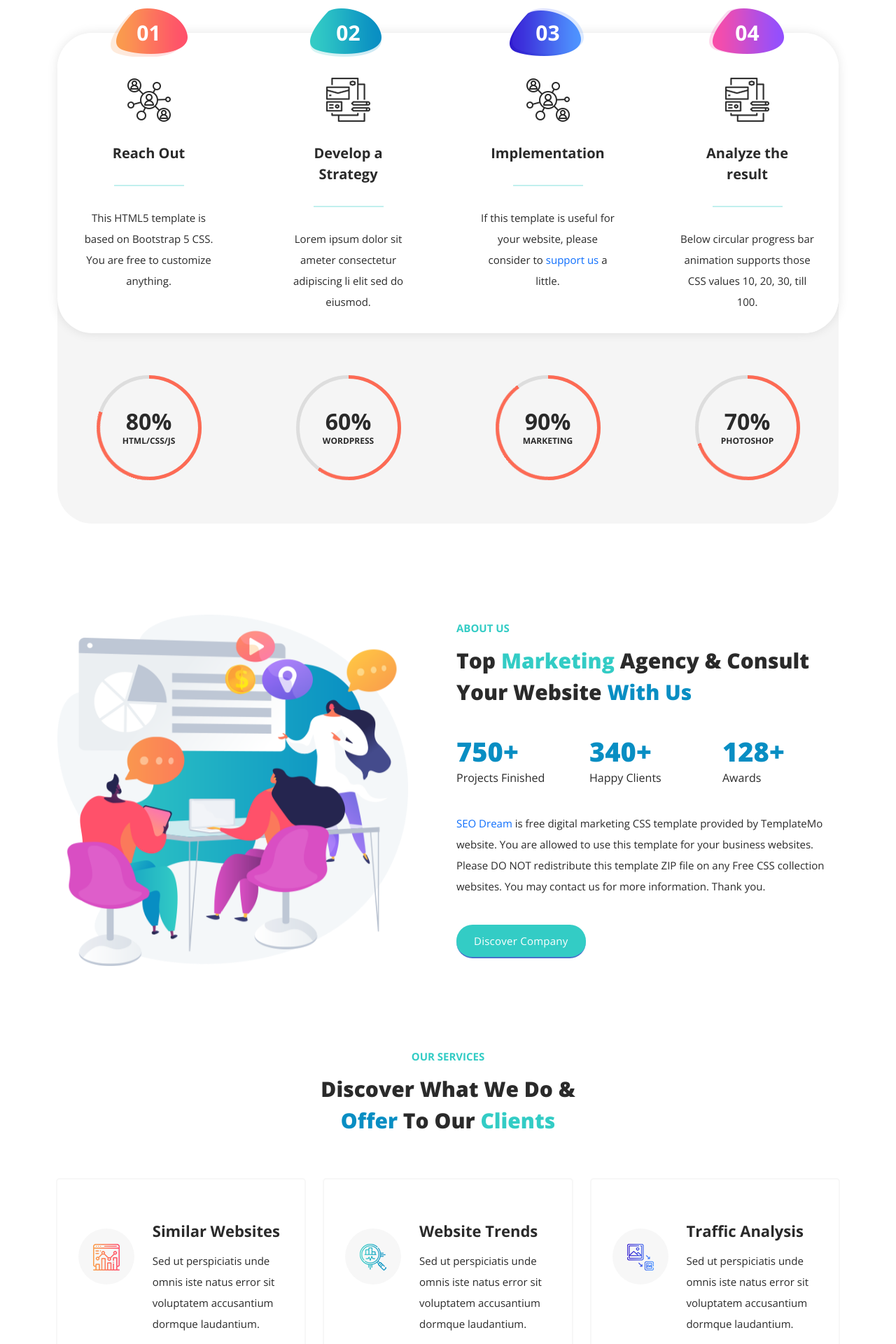
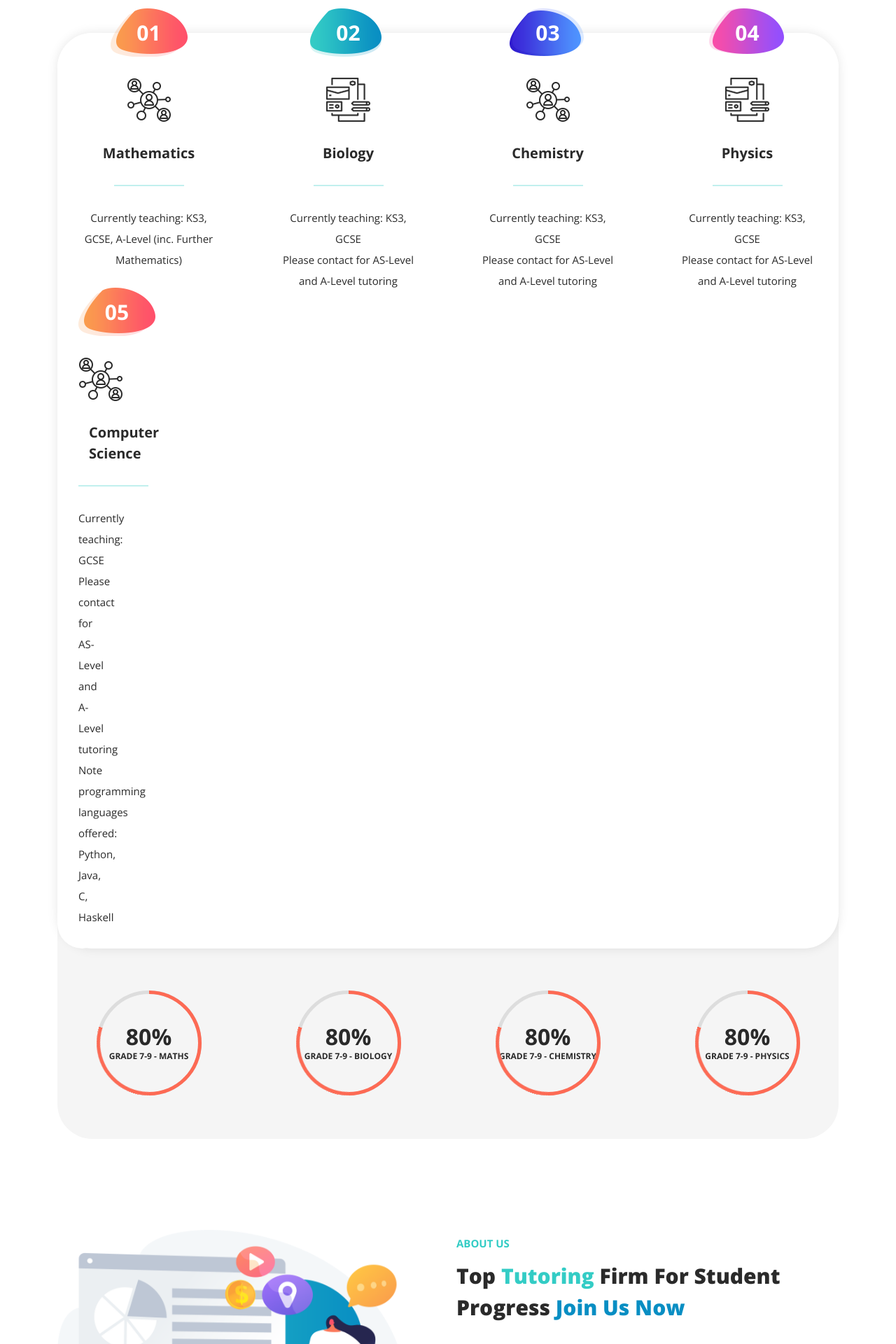
Before and after one commit to Mathushan-dev/SimpleTuition, a Flask app: page / in a window 1280 px wide. Shown: the part 920-2840 px from the top of the page at 70% size. Run offline with Flask 2, Linux system fonts and the light colour scheme; some libraries are stand-ins or nearby versions.

Commit message:
Update index.html

```diff
--- a/application/templates/index.html
+++ b/application/templates/index.html
@@ -53,20 +53,20 @@ https://templatemo.com/tm-563-seo-dream
         <div class="col-12">
           <nav class="main-nav">
             <!-- ***** Logo Start ***** -->
-            <a href="index.html" class="logo">
-              <h4>SEO Dream <img src="../static/assets/images/logo-icon.png" alt=""></h4>
+            <a href="{{ url_for('home_page') }}" class="logo">
+              <h4>Simple Tuition</h4>
             </a>
             <!-- ***** Logo End ***** -->
             <!-- ***** Menu Start ***** -->
             <ul class="nav">
               <li class="scroll-to-section"><a href="#top" class="active">Home</a></li>
-              <li class="scroll-to-section"><a href="#features">Features</a></li>
+              <li class="scroll-to-section"><a href="#features">Subjects</a></li>
               <li class="scroll-to-section"><a href="#about">About Us</a></li>
               <li class="scroll-to-section"><a href="#services">Services</a></li>
               <li class="nav-item active"><a href="{{ url_for('portal_page') }}">Portal</a></li>
-              <li class="scroll-to-section"><a href="#portfolio">Portfolio</a></li>
+              <li class="scroll-to-section"><a href="#portfolio">Reviews</a></li>
               <li class="scroll-to-section"><a href="#contact">Contact Us</a></li>
-              <li class="scroll-to-section"><div class="main-blue-button"><a href="#contact">Get Your Quote</a></div></li>
+              <li class="scroll-to-section"><div class="main-blue-button"><a href="#contact">Register your interest</a></div></li>
             </ul>
             <a class='menu-trigger'>
                 <span>Menu</span>
@@ -89,20 +89,20 @@ https://templatemo.com/tm-563-seo-dream
                 <div class="row">
                   <div class="col-lg-4 col-sm-4">
                     <div class="info-stat">
-                      <h6>Ages:</h6>
-                      <h4>x-y</h4>
+                      <h6>Year groups:</h6>
+                      <h4>8 - 13</h4>
                     </div>
                   </div>
                   <div class="col-lg-4 col-sm-4">
                     <div class="info-stat">
                       <h6>Price:</h6>
-                      <h4>£x/hr</h4>
+                      <h4>£20/hr</h4>
                     </div>
                   </div>
                   <div class="col-lg-4 col-sm-4">
                     <div class="info-stat">
                       <h6>Subjects:</h6>
-                      <h4>Maths,Science</h4>
+                      <h4>Maths & Sciences</h4>
                     </div>
                   </div>
                   <div class="col-lg-12">
@@ -110,7 +110,7 @@ https://templatemo.com/tm-563-seo-dream
                   </div>
                   <div class="col-lg-12">
                     <div class="main-green-button scroll-to-section">
-                      <a href="#contact">Get Your Quote</a>
+                      <a href="#contact">Register your interest</a>
                     </div>
                   </div>
                 </div>
@@ -139,9 +139,9 @@ https://templatemo.com/tm-563-seo-dream
                     <h6>01</h6>
                   </div>
                   <div class="icon"></div>
-                  <h4>Reach Out</h4>
+                  <h4>Mathematics</h4>
                   <div class="line-dec"></div>
-                  <p>This HTML5 template is based on Bootstrap 5 CSS. You are free to customize anything.</p>
+                  <p>Currently teaching: KS3, GCSE, A-Level (inc. Further Mathematics)</p>
                 </div>
               </div>
               <div class="col-lg-3">
@@ -150,9 +150,10 @@ https://templatemo.com/tm-563-seo-dream
                     <h6>02</h6>
                   </div>
                   <div class="icon"></div>
-                  <h4>Develop a Strategy</h4>
+                  <h4>Biology</h4>
                   <div class="line-dec"></div>
-                  <p>Lorem ipsum dolor sit ameter consectetur adipiscing li elit sed do eiusmod.</p>
+                  <p>Currently teaching: KS3, GCSE</p>
+                    <p>Please contact for AS-Level and A-Level tutoring</p>
                 </div>
               </div>
               <div class="col-lg-3">
@@ -161,10 +162,10 @@ https://templatemo.com/tm-563-seo-dream
                     <h6>03</h6>
                   </div>
                   <div class="icon"></div>
-                  <h4>Implementation</h4>
+                  <h4>Chemistry</h4>
                   <div class="line-dec"></div>
-                  <p>If this template is useful for your website, please consider to <a rel="nofollow" href="https://www.paypal.me/templatemo" target="_blank">support us</a> a little.</p>
-                </div>
+                  <p>Currently teaching: KS3, GCSE</p>
+                    <p>Please contact for AS-Level and A-Level tutoring</p>                </div>
               </div>
               <div class="col-lg-3">
                 <div class="features-item second-feature last-features-item wow fadeInUp" data-wow-duration="1s" data-wow-delay="0.6s">
@@ -172,9 +173,22 @@ https://templatemo.com/tm-563-seo-dream
                     <h6>04</h6>
                   </div>
                   <div class="icon"></div>
-                  <h4>Analyze the result</h4>
+                  <h4>Physics</h4>
                   <div class="line-dec"></div>
-                  <p>Below circular progress bar animation supports those CSS values 10, 20, 30, till 100.</p>
+                  <p>Currently teaching: KS3, GCSE</p>
+                    <p>Please contact for AS-Level and A-Level tutoring</p>                </div>
+              </div>
+                <div class="col-lg-1">
+                <div class="features-item first-feature last-features-item wow fadeInUp" data-wow-duration="1s" data-wow-delay="0.6s">
+                  <div class="first-number number">
+                    <h6>05</h6>
+                  </div>
+                  <div class="icon"></div>
+                  <h4>Computer Science</h4>
+                  <div class="line-dec"></div>
+                  <p>Currently teaching: GCSE</p>
+                    <p>Please contact for AS-Level and A-Level tutoring</p>
+                    <p>Note programming languages offered: Python, Java, C, Haskell</p>
                 </div>
               </div>
             </div>
@@ -195,7 +209,7 @@ https://templatemo.com/tm-563-seo-dream
                     <div class="progress-value">
                       <div>
                         80%<br>
-                        <span>HTML/CSS/JS</span>
+                        <span>Grade 7-9 - Maths</span>
                       </div>
                     </div>
                   </div>
@@ -203,7 +217,7 @@ https://templatemo.com/tm-563-seo-dream
               </div>
               <div class="col-lg-3">
                 <div class="skill-item wow fadeIn" data-wow-duration="1s" data-wow-delay="0.2s">
-                  <div class="progress" data-percentage="60">
+                  <div class="progress" data-percentage="80">
                     <span class="progress-left">
                       <span class="progress-bar"></span>
                     </span>
@@ -212,8 +226,8 @@ https://templatemo.com/tm-563-seo-dream
                     </span>
                     <div class="progress-value">
                       <div>
-                        60%<br>
-                        <span>Wordpress</span>
+                        80%<br>
+                        <span>Grade 7-9 - Biology</span>
                       </div>
                     </div>
                   </div>
@@ -221,7 +235,7 @@ https://templatemo.com/tm-563-seo-dream
               </div>
               <div class="col-lg-3">
                 <div class="skill-item wow fadeIn" data-wow-duration="1s" data-wow-delay="0.4s">
-                  <div class="progress" data-percentage="90">
+                  <div class="progress" data-percentage="80">
                     <span class="progress-left">
                       <span class="progress-bar"></span>
                     </span>
@@ -230,8 +244,8 @@ https://templatemo.com/tm-563-seo-dream
                     </span>
                     <div class="progress-value">
                       <div>
-                        90%<br>
-                        <span>Marketing</span>
+                        80%<br>
+                        <span>Grade 7-9 - Chemistry</span>
                       </div>
                     </div>
                   </div>
@@ -239,7 +253,7 @@ https://templatemo.com/tm-563-seo-dream
               </div>
               <div class="col-lg-3">
                 <div class="skill-item last-skill-item wow fadeIn" data-wow-duration="1s" data-wow-delay="0.6s">
-                  <div class="progress" data-percentage="70">
+                  <div class="progress" data-percentage="80">
                     <span class="progress-left">
                       <span class="progress-bar"></span>
                     </span>
@@ -248,8 +262,8 @@ https://templatemo.com/tm-563-seo-dream
                     </span>
                     <div class="progress-value">
                       <div>
-                        70%<br>
-                        <span>Photoshop</span>
+                        80%<br>
+                        <span>Grade 7-9 - Physics</span>
                       </div>
                     </div>
                   </div>
@@ -273,30 +287,30 @@ https://templatemo.com/tm-563-seo-dream
         <div class="col-lg-6 align-self-center wow fadeInRight" data-wow-duration="1s" data-wow-delay="0.5s">
           <div class="section-heading">
             <h6>About Us</h6>
-            <h2>Top <em>marketing</em> agency &amp; consult your website <span>with us</span></h2>
+            <h2>Top <em>Tutoring</em> firm for student progress <span>Join Us Now</span></h2>
           </div>
           <div class="row">
             <div class="col-lg-4 col-sm-4">
               <div class="about-item">
-                <h4>750+</h4>
-                <h6>projects finished</h6>
+                <h4>30+</h4>
+                <h6>Students</h6>
               </div>
             </div>
             <div class="col-lg-4 col-sm-4">
               <div class="about-item">
-                <h4>340+</h4>
-                <h6>happy clients</h6>
+                <h4>5+</h4>
+                <h6>Subjects</h6>
               </div>
             </div>
             <div class="col-lg-4 col-sm-4">
               <div class="about-item">
-                <h4>128+</h4>
-                <h6>awards</h6>
+                <h4>100%</h4>
+                <h6>Satisfaction</h6>
               </div>
             </div>
           </div>
-          <p><a rel="nofollow" href="https://templatemo.com/tm-563-seo-dream" target="_parent">SEO Dream</a> is free digital marketing CSS template provided by TemplateMo website. You are allowed to use this template for your business websites. Please DO NOT redistribute this template ZIP file on any Free CSS collection websites. You may contact us for more information. Thank you.</p>
-          <div class="main-green-button"><a href="#">Discover company</a></div>
+          <p><a rel="nofollow" href="{{ url_for('home_page') }}" target="_parent">Simple Tuition</a> is founded by Nirusa Uthayasooriyan MEng Biomedical Engineering (First Class Honours). We are a group of graduates providing student tailored lessons for all abilities. Our mission is to revise and practise exam techniques so students can walk into the exam hall with confidence.</p>
+          <div class="main-green-button"><a href="#contact">Register now</a></div>
         </div>
       </div>
     </div>
@@ -308,7 +322,7 @@ https://templatemo.com/tm-563-seo-dream
         <div class="col-lg-6 offset-lg-3">
           <div class="section-heading wow bounceIn" data-wow-duration="1s" data-wow-delay="0.2s">
             <h6>Our Services</h6>
-            <h2>Discover What We Do &amp; <span>Offer</span> To Our <em>Clients</em></h2>
+            <h2>Discover What We Do &amp; <span>Offer</span> To Our <em>Students</em></h2>
           </div>
         </div>
       </div>
@@ -325,8 +339,8 @@ https://templatemo.com/tm-563-seo-dream
               </div>
               <div class="col-lg-8">
                 <div class="right-content">
-                  <h4>Similar Websites</h4>
-                  <p>Sed ut perspiciatis unde omnis iste natus error sit voluptatem accusantium dormque laudantium.</p>
+                  <h4>Revision Website</h4>
+                  <p>Our self-made portal offers a unique experience to practise answering science questions until the perfect wording is achieved; cross-referenced with over eight years of mark-schemes.</p>
                 </div>
               </div>
             </div>
@@ -342,15 +356,15 @@ https://templatemo.com/tm-563-seo-dream
               </div>
               <div class="col-lg-8">
                 <div class="right-content">
-                  <h4>Website Trends</h4>
-                  <p>Sed ut perspiciatis unde omnis iste natus error sit voluptatem accusantium dormque laudantium.</p>
+                  <h4>Fast-paced Learning</h4>
+                  <p>On average our GCSE Maths students finish the syllabus in five months. And we spend the remaining 14 months practising Grade 7-9 exam style questions.</p>
                 </div>
               </div>
             </div>
           </div>
         </div>
-        <div class="col-lg-4">
-          <div class="service-item wow bounceInUp" data-wow-duration="1s" data-wow-delay="0.5s">
+          <div class="col-lg-4">
+          <div class="service-item wow bounceInUp" data-wow-duration="1s" data-wow-delay="0.4s">
             <div class="row">
               <div class="col-lg-4">
                 <div class="icon">
@@ -359,59 +373,8 @@ https://templatemo.com/tm-563-seo-dream
               </div>
               <div class="col-lg-8">
                 <div class="right-content">
-                  <h4>Traffic Analysis</h4>
-                  <p>Sed ut perspiciatis unde omnis iste natus error sit voluptatem accusantium dormque laudantium.</p>
-                </div>
-              </div>
-            </div>
-          </div>
-        </div>
-        <div class="col-lg-4">
-          <div class="service-item wow bounceInUp" data-wow-duration="1s" data-wow-delay="0.6s">
-            <div class="row">
-              <div class="col-lg-4">
-                <div class="icon">
-                  <img src="../static/assets/images/service-icon-03.png" alt="">
-                </div>
-              </div>
-              <div class="col-lg-8">
-                <div class="right-content">
-                  <h4>Optimizing Keywords</h4>
-                  <p>Sed ut perspiciatis unde omnis iste natus error sit voluptatem accusantium dormque laudantium.</p>
-                </div>
-              </div>
-            </div>
-          </div>
-        </div>
-        <div class="col-lg-4">
-          <div class="service-item wow bounceInUp" data-wow-duration="1s" data-wow-delay="0.7s">
-            <div class="row">
-              <div class="col-lg-4">
-                <div class="icon">
-                  <img src="../static/assets/images/service-icon-01.png" alt="">
-                </div>
-              </div>
-              <div class="col-lg-8">
-                <div class="right-content">
-                  <h4>Page Optimizations</h4>
-                  <p>Sed ut perspiciatis unde omnis iste natus error sit voluptatem accusantium dormque laudantium.</p>
-                </div>
-              </div>
-            </div>
-          </div>
-        </div>
-        <div class="col-lg-4">
-          <div class="service-item wow bounceInUp" data-wow-duration="1s" data-wow-delay="0.8s">
-            <div class="row">
-              <div class="col-lg-4">
-                <div class="icon">
-                  <img src="../static/assets/images/service-icon-02.png" alt="">
-                </div>
-              </div>
-              <div class="col-lg-8">
-                <div class="right-content">
-                  <h4>Deep URL Analysis</h4>
-                  <p>Sed ut perspiciatis unde omnis iste natus error sit voluptatem accusantium dormque laudantium.</p>
+                  <h4>Discounted Prices</h4>
+                  <p>Contact us for discounted prices if your child is taking classes for three hours or more. Note - GCSE Science classes will be two hours per week./p>
                 </div>
               </div>
             </div>
@@ -426,8 +389,8 @@ https://templatemo.com/tm-563-seo-dream
       <div class="row">
         <div class="col-lg-5">
           <div class="section-heading wow fadeInLeft" data-wow-duration="1s" data-wow-delay="0.3s">
-            <h6>Our Portofolio</h6>
-            <h2>Discover Our Recent <em>Projects</em> And <span>Showcases</span></h2>
+            <h6>Our Reviews</h6>
+            <h2>Discover Our Recent <em>Reviews</em> From <span>Previous Students</span></h2>
           </div>
         </div>
       </div>
```
